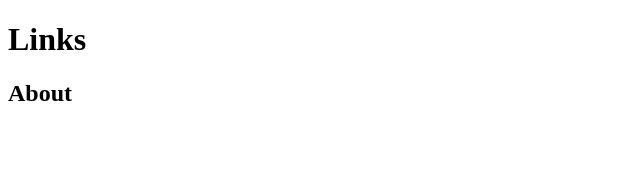
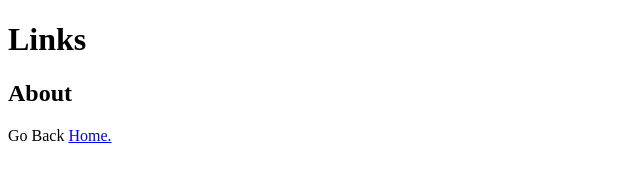
Before and after one commit to emmabarth/warmup2-links, a plain HTML site: page about.html in a window 1280 px wide. Shown: the whole page, without its empty margins (0-640 px from the left). Drawn offline with Linux system fonts and the light colour scheme.

Commit message:
Add link to home page

```diff
--- a/about.html
+++ b/about.html
@@ -15,5 +15,10 @@
     <h2>
         About
     </h2>
+   <p>
+      Go Back
+      <a href="index.html">Home.
+      </a>
+   </p>
 </body>
 </html>
```
